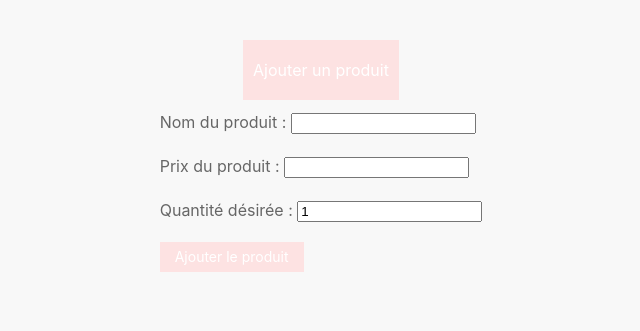
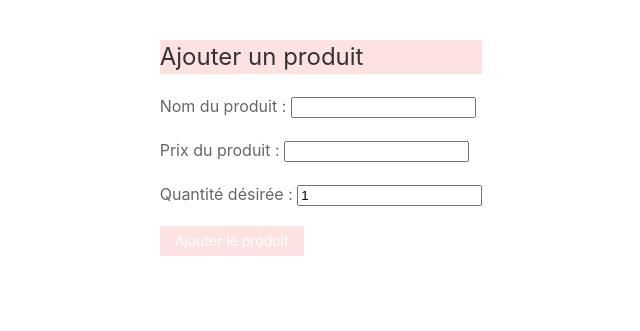
Before and after one commit to Jojoaventurier/Application_PHP, a PHP site: page /appli/ in a window 1280 px wide. Shown: the top 331 px of the page, without its empty margins (319-959 px from the left). Run offline with PHP 8.4, Linux system fonts and the light colour scheme; some libraries are stand-ins or nearby versions.

Commit message:
updt styling in css but its still ugly

```diff
--- a/index.php
+++ b/index.php
@@ -11,8 +11,11 @@
         <title>Ajout produit</title>
     </head>
     <body>
-        <section id = "wrapper" class="uk-margin uk-card uk-card-default uk-card-body" uk-margin>
-            <h2 id="titre" class="uk-button uk-button-primary">Ajouter un produit</h2>
+        <section id ="wrapper" class="uk-card uk-card-body">
+
+
+            <div>
+                <h2 id="titre" class="uk-card-title">Ajouter un produit</h2>
                 <form action="traitement.php" method="post">  <!--attribut action : indique la cible du formulaire, le fichier à atteindre lorsque l'utilisateur soumettra le formulaire -->
                     <p>                                       <!--attribut method : précise par quelle méthode HTTP les données du formulaire sont transmises au serveur -->
                         <label>                               <!--La méthode employée ici est POST, pour ne pas "polluer" l'URL avec les données du formulaire (il est néanmoins possible de soumettre un formulaire avec la méthode GET(utilisée par défaut si aucune méthode n'est précisée), les données renseignées dans les champs du formulaire seraient par conséquent inscrites dans l'URL et limitées en nombre de caractères selon le navigateur ou le serveur) -->
@@ -36,6 +39,7 @@
                         <input id="bouton_ajout" class="uk-button uk-button-primary uk-button-small" type="submit" name="submit" value="Ajouter le produit"> <!--Le champ <input type="submit">, représentant le bouton de soumission de formulaire, contient lui aussi un attribut "name". Ce choix permettra de vérifier côté serveur que le formulaire a bien été validé par l'utilisateur.-->
                     </p>
                 </form>
+            </div>
         </section>
 
     </body>
--- a/style.css
+++ b/style.css
@@ -5,6 +5,7 @@
     display: flex;
     flex-direction: column;
     align-items: center;
+
 
 }
 
@@ -15,5 +16,4 @@
 
 #titre {
     background-color: rgb(253, 226, 226);
-    padding: 10px;
 }
```
Lines whose indentation alone changed are shown as unchanged.
